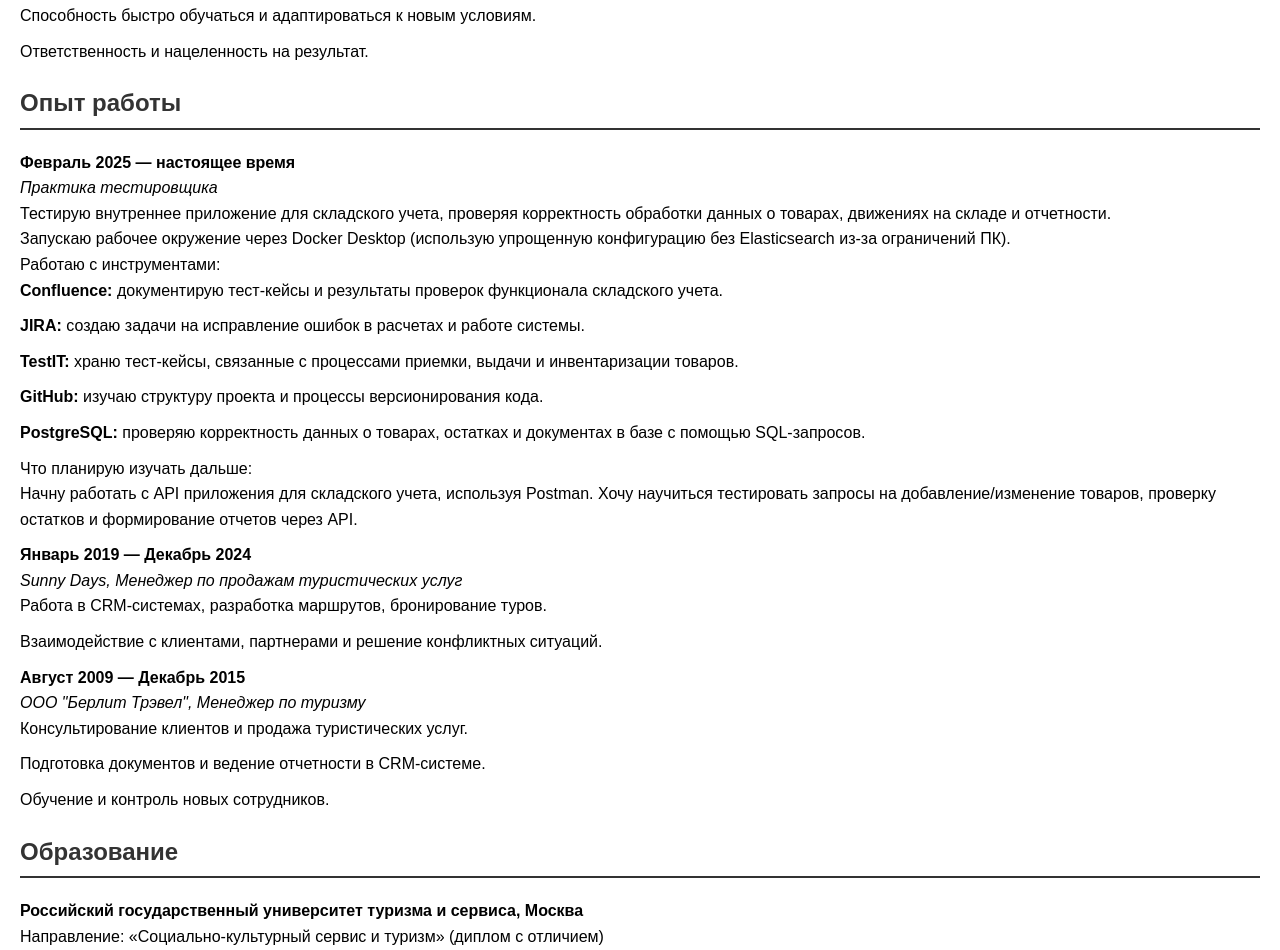
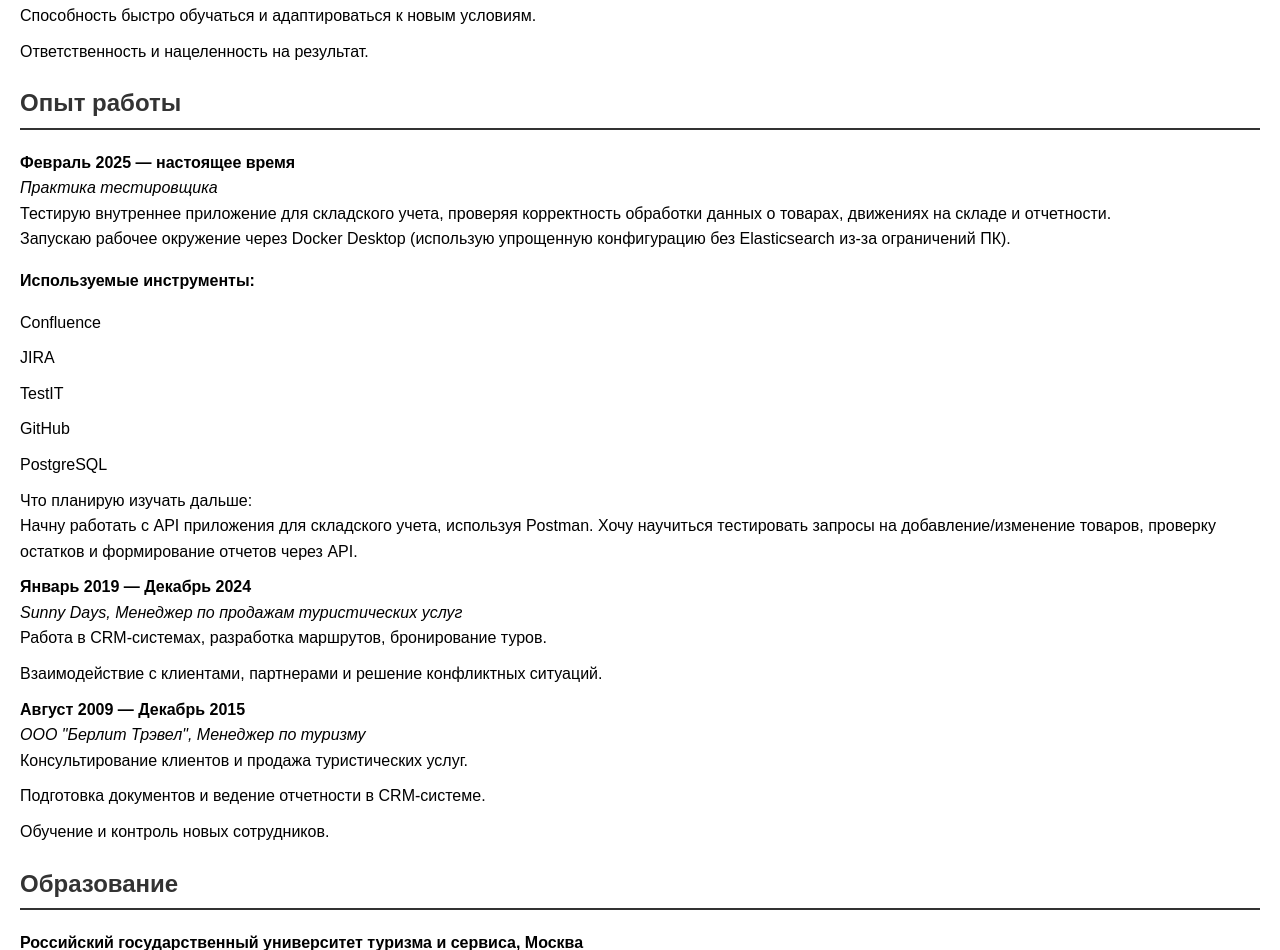
Before and after one commit to O-leto/CV, a plain HTML site: page index.html in a window 1280 px wide. Shown: the part 908-1858 px from the top of the page. Drawn offline with Linux system fonts and the light colour scheme.

Commit message:
Update index.html

```diff
--- a/index.html
+++ b/index.html
@@ -84,14 +84,14 @@ html
                 <em>Практика тестировщика</em><br>
                 Тестирую внутреннее приложение для складского учета, проверяя корректность обработки данных о товарах, движениях на складе и отчетности.<br>
                 Запускаю рабочее окружение через Docker Desktop (использую упрощенную конфигурацию без Elasticsearch из-за ограничений ПК).<br>
-                Работаю с инструментами:
-                <ul>
-                    <li><strong>Confluence:</strong> документирую тест-кейсы и результаты проверок функционала складского учета.</li>
-                    <li><strong>JIRA:</strong> создаю задачи на исправление ошибок в расчетах и работе системы.</li>
-                    <li><strong>TestIT:</strong> храню тест-кейсы, связанные с процессами приемки, выдачи и инвентаризации товаров.</li>
-                    <li><strong>GitHub:</strong> изучаю структуру проекта и процессы версионирования кода.</li>
-                    <li><strong>PostgreSQL:</strong> проверяю корректность данных о товарах, остатках и документах в базе с помощью SQL-запросов.</li>
-                </ul>
+                <p><strong>Используемые инструменты:</strong></p>
+               <ul>
+    <li>Confluence</li>
+    <li>JIRA</li>
+    <li>TestIT</li>
+    <li>GitHub</li>
+    <li>PostgreSQL</li>
+</ul>
                 Что планирую изучать дальше:
                 <ul>
                     <li>Начну работать с API приложения для складского учета, используя Postman. Хочу научиться тестировать запросы на добавление/изменение товаров, проверку остатков и формирование отчетов через API.</li>
```
